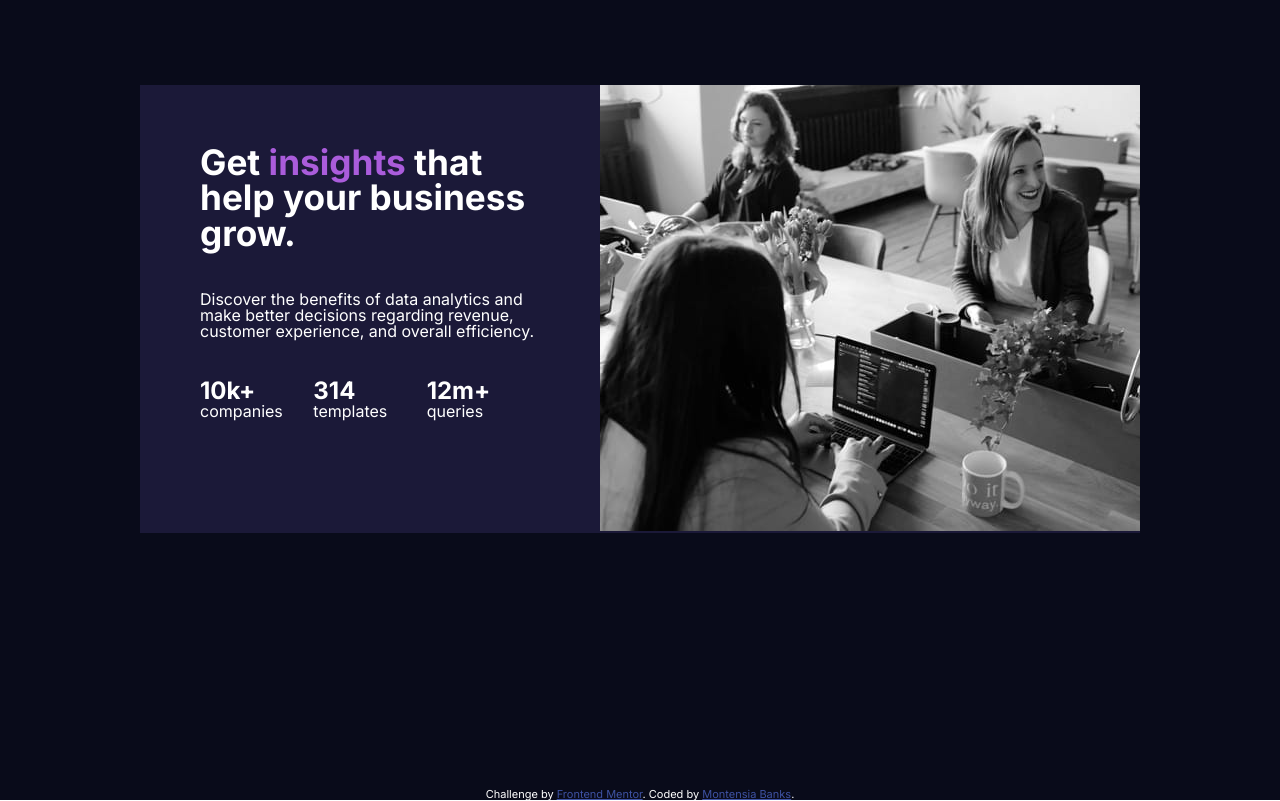
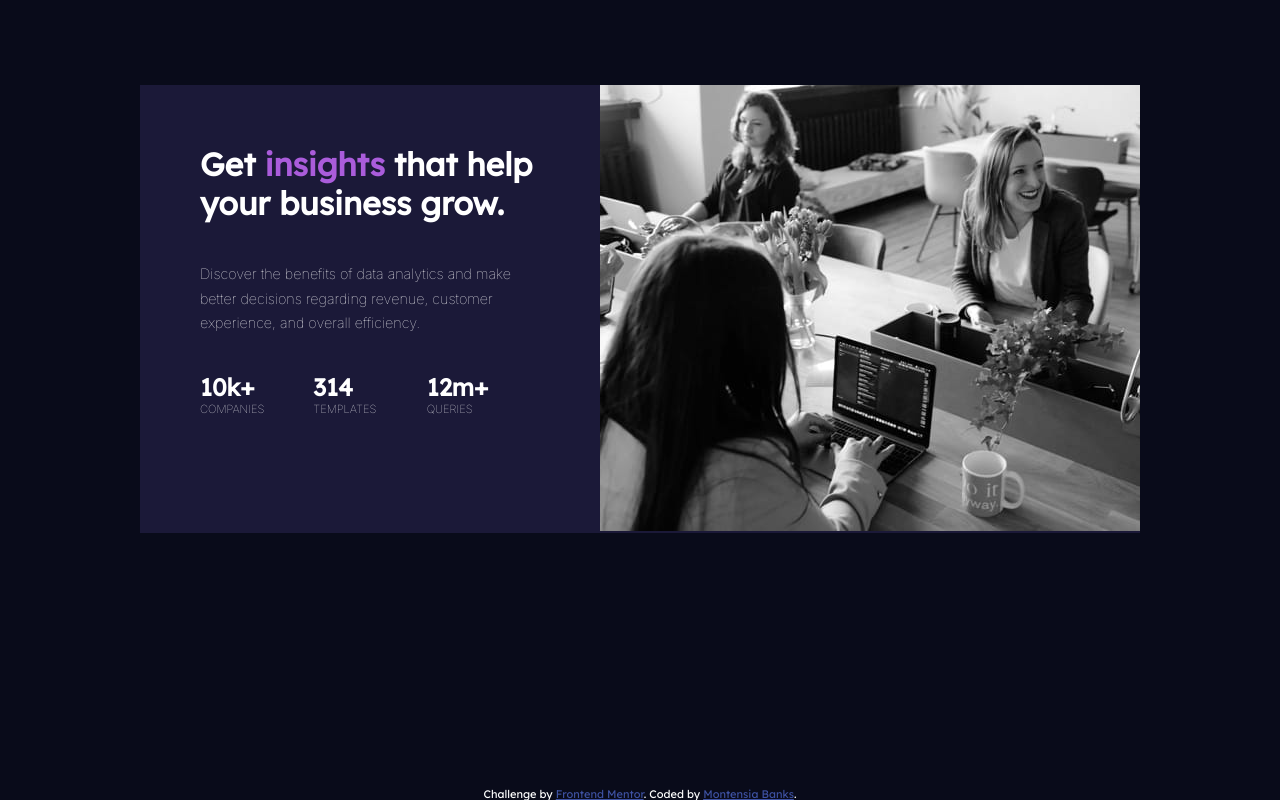
Before and after one commit to monteecode/FM--Stats-Preview-Card, a plain HTML site: page index.html in a window 1280 px wide. Drawn offline with Linux system fonts and the light colour scheme.

Commit message:
Added another font and made some other style adjustments

```diff
--- a/design/styles.css
+++ b/design/styles.css
@@ -7,7 +7,7 @@ main {
   color: white;
   background-color: hsl(233, 47%, 7%);
   min-height: 100vh;
-  font-family: "Inter", sans-serif;
+  font-family: "Lexend Deca", sans-serif;
 }
 
 span {
@@ -19,9 +19,10 @@ img {
 }
 
 h3 {
-  font-size: 2.2em;
+  font-size: 2em;
   font-weight: 700;
   margin-bottom: 40px;
+  line-height: 1.2;
 }
 
 h4 {
@@ -30,7 +31,17 @@ h4 {
 }
 
 p {
-  margin-top: 40px;
+  margin-top: 5px;
+  font-family: "Inter", sans-serif;
+  font-size: 0.9em;
+  line-height: 1.7;
+  font-weight: 100;
+}
+
+small {
+  font-family: "Inter", sans-serif;
+  font-size: 0.7em;
+  font-weight: 100;
 }
 
 section {
--- a/index.html
+++ b/index.html
@@ -14,7 +14,11 @@
     <link rel="preconnect" href="https://fonts.googleapis.com" />
     <link rel="preconnect" href="https://fonts.gstatic.com" crossorigin />
     <link
-      href="https://fonts.googleapis.com/css2?family=Inter:wght@400;700&display=swap"
+      href="https://fonts.googleapis.com/css2?family=Inter:wght@100;200;400;700&display=swap"
+      rel="stylesheet"
+    />
+    <link
+      href="https://fonts.googleapis.com/css2?family=Lexend+Deca&display=swap"
       rel="stylesheet"
     />
     <link rel="stylesheet" href="./design/css-reset.css" />
@@ -50,15 +54,15 @@
           <div class="card_stats">
             <div>
               <h4>10k+</h4>
-              <small>companies</small>
+              <small>COMPANIES</small>
             </div>
             <div>
               <h4>314</h4>
-              <small>templates</small>
+              <small>TEMPLATES</small>
             </div>
             <div>
               <h4>12m+</h4>
-              queries
+              <small>QUERIES</small>
             </div>
           </div>
         </div>
```
